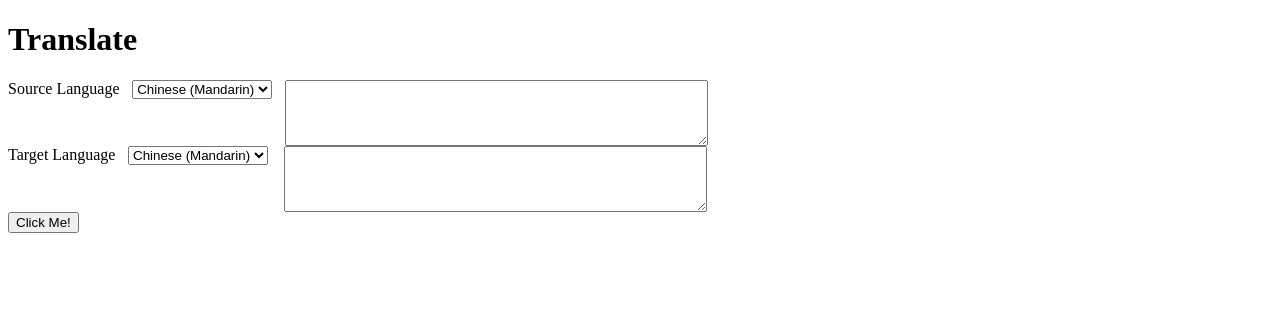
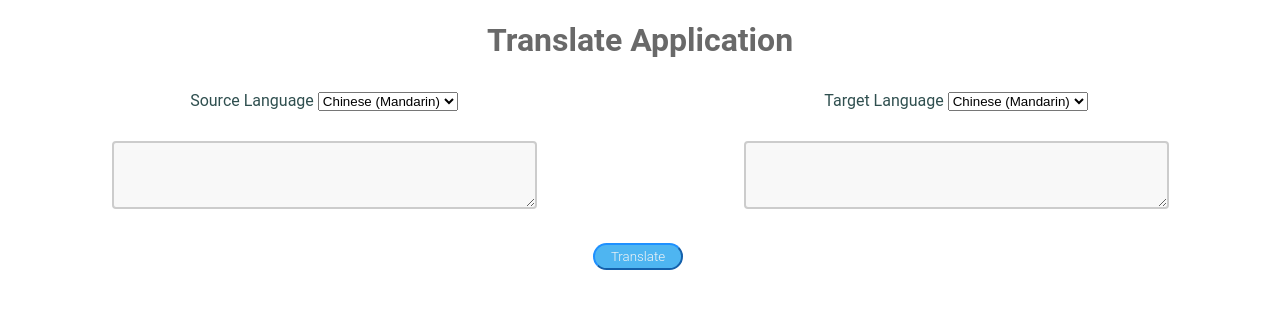
Before and after one commit to DavidDimasPatty/Development-Practice-Challenge-Build-a-Language-Translation-App, a PHP site: page / in a window 1280 px wide. Shown: the top 309 px of the page. Run offline with PHP 8.4, Linux system fonts and the light colour scheme.

Commit message:
perubahan tampilan website

```diff
--- a/public/index.html
+++ b/public/index.html
@@ -5,14 +5,15 @@
 <html>
     <head>
         <h1>
-            Translate
+            Translate Application
         </h1>
     </head>
     <body>
         <div class="flex-container">
             <div class ="sect1" >
-                <label>Source Language</label>
-                <div class ="subsect1">
+
+                <div >
+                    <label>Source Language</label>
                     <select id="sourceLanguage">
                         <option value="ZH">Chinese (Mandarin)</option>
                         <option value="CS">Czech</option>
@@ -24,13 +25,18 @@
                         <option value="ID" >Indonesia</option>
                     </select>
                 </div>
-                <textarea id="textinp" name="w3review" rows="4" cols="50" required>
-                </textarea>
+
+                <div class="inputArea">
+                    <textarea id="textinp" name="w3review" rows="4" cols="50" required>
+                    </textarea>
+                </div>
             </div>
+
+
             <div class="sect2">
-                <label>Target Language</label>
-                <div class="subsect2">
-                <select id="targetLanguage">
+                <div>
+                    <label>Target Language</label>
+                    <select id="targetLanguage">
                     <option value="ZH">Chinese (Mandarin)</option>
                     <option value="CS">Czech</option>
                     <option value="DA">Danish</option>
@@ -41,14 +47,17 @@
                     <option value="ID" >Indonesia</option>
                 </select>
                 </div>
+                <div class="inputArea">
                     <textarea id="hasil" name="w3review" rows="4" cols="50" readonly>
                     </textarea>
+                </div>
             </div>
-            <div class = "but">
-            <button type="button" id="buttons" style="width: fit-content; display: flex; ;">Click Me!</button>
-            </div>
+
         </div>
 
+        <div class = "but">
+            <button type="button" id="buttons" style="width: fit-content; display: flex; ;">Translate</button>
+        </div>
 
 
     </body>
--- a/public/style.css
+++ b/public/style.css
@@ -1,18 +1,19 @@
 .flex-container{
     display: flex;
-    flex-direction: column;
+    flex-direction: row;
     width: 100%;
 
 }
 .sect1{
     display: flex;
-    flex-direction: row;
+    flex-direction: column;
     width: 100%;
+    align-items: center;
 
 }
 .subsect1{
     display: flex;
-    flex-direction: row;
+    flex-direction: column;
     width: fit-content;
     height: fit-content;
     margin-left: 1%;
@@ -21,9 +22,9 @@
 
 .sect2{
     display: flex;
-    flex-direction: row;
+    flex-direction: column;
     width: 100%;
-
+    align-items: center;
 }
 .subsect2{
     display: flex;
@@ -33,3 +34,55 @@
     margin-left: 1%;
     margin-right: 1.3%;
 }
+h1{
+    text-align: center;
+    padding-bottom: 10px;
+    font-family:'Roboto',sans-serif;
+    color:dimgray
+}
+label{
+    font-family:'Roboto',sans-serif;
+    color:darkslategrey;
+
+}
+
+.but{
+    padding-top: 30px;
+    display: flex;
+    align-items: center;
+    justify-content: center;
+}
+
+.inputArea{
+    padding-top: 30px;
+}
+textarea{
+  border: 2px solid #ccc;
+  border-radius: 4px;
+  background-color: #f8f8f8;
+}
+
+#buttons{
+display:inline-block;
+padding:0.3em 1.2em;
+margin:0 0.3em 0.3em 0;
+border-radius:2em;
+box-sizing: border-box;
+text-decoration:none;
+font-family:'Roboto',sans-serif;
+font-weight:300;
+color:whitesmoke;
+background-color:#4eb5f1;
+text-align:center;
+transition: all 0.2s;
+border-color: dodgerblue;
+}
+#buttons:hover{
+background-color:#4095c6;
+}
+@media all and (max-width:30em){
+#buttons{
+display:block;
+margin:0.2em auto;
+ }
+}
```
